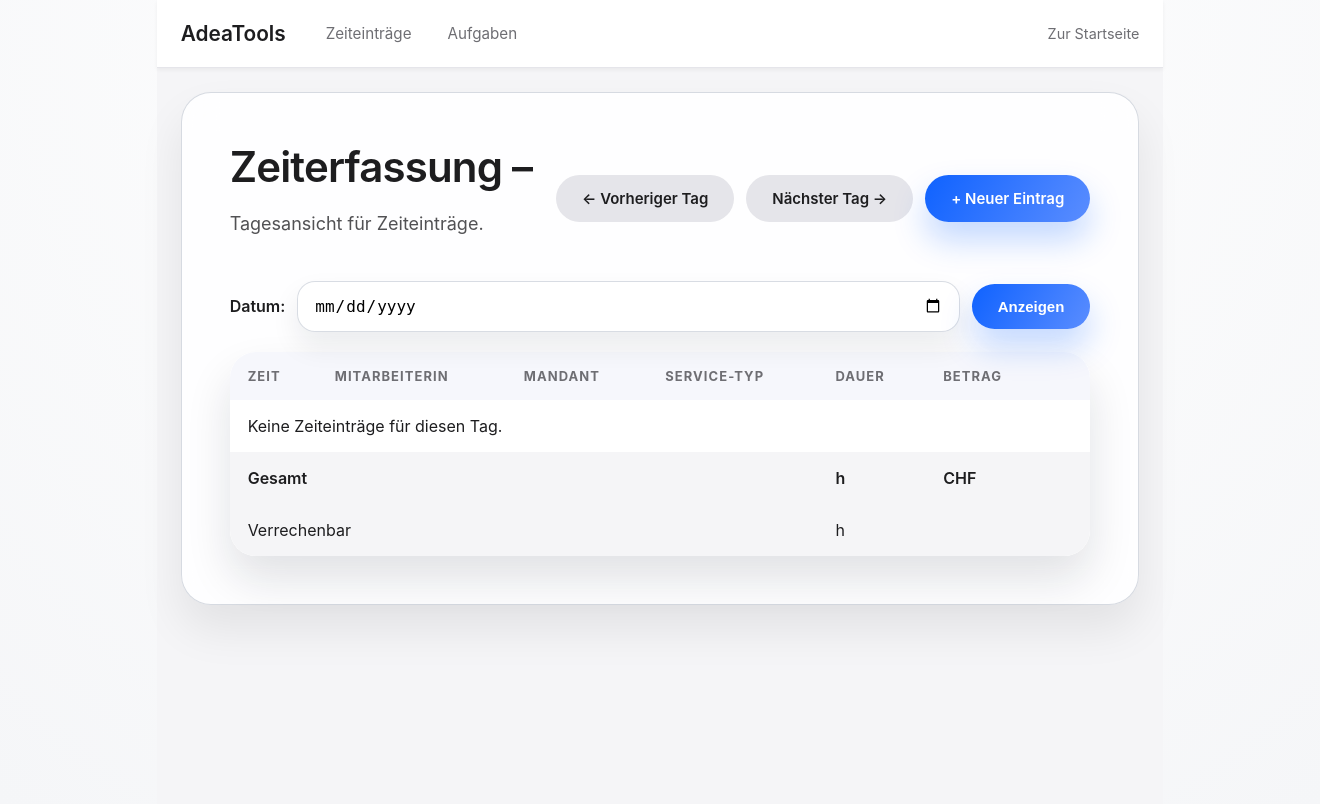
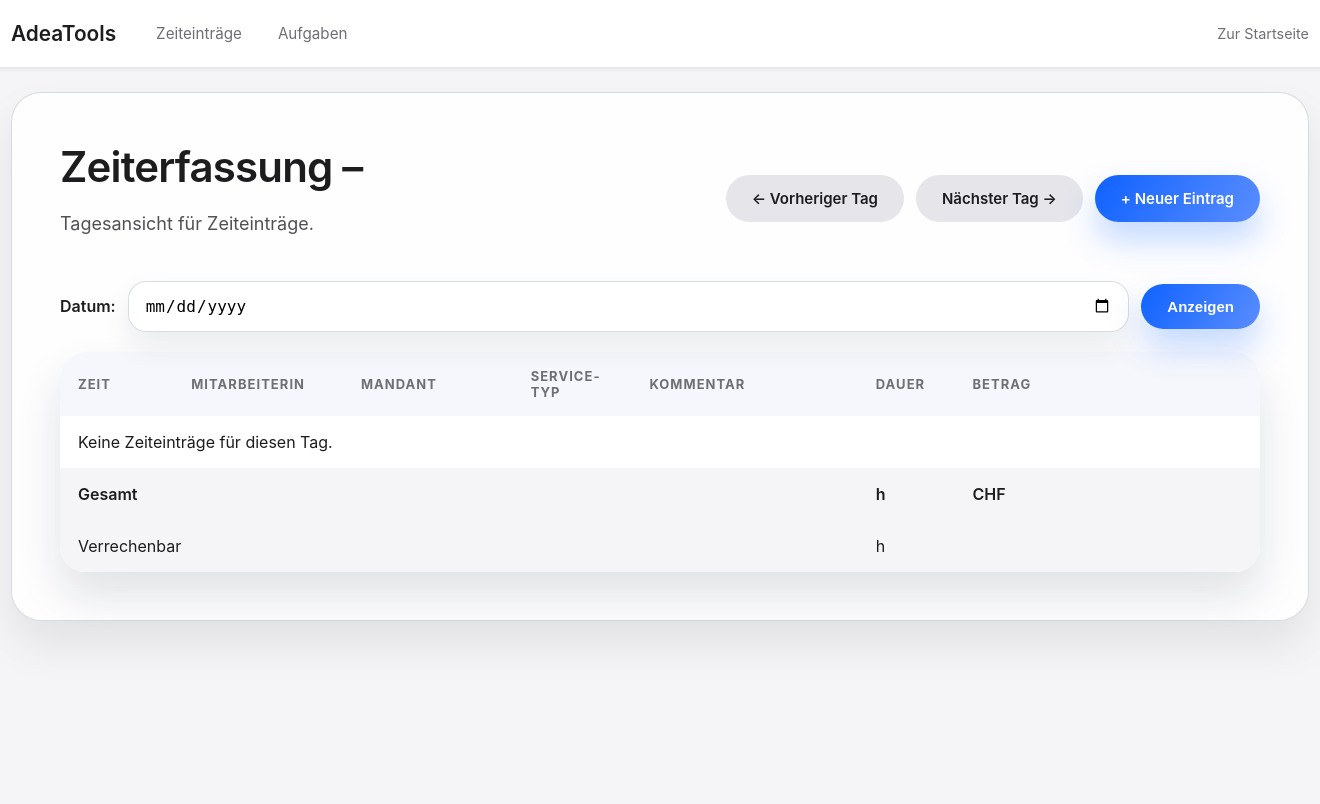
Before and after one commit to AlexandraAdea/AdeaTools, a Django app: template adeazeit/templates/adeazeit/timeentry_day.html in a window 1320 px wide. Run offline with Django 5.2, Linux system fonts and the light colour scheme; the template is opened without the code that fills it, so the values that code supplies are empty.

Commit message:
Verbesserung: Tabelle breiter + Kommentar-Spalte hinzugefügt - Tabelle min-width: 1200px für mehr Platz - Kommentar-Spalte mit Tooltip für vollständigen Text - content-card max-width: 100% für breiteres Layout

```diff
--- a/adeazeit/templates/adeazeit/timeentry_day.html
+++ b/adeazeit/templates/adeazeit/timeentry_day.html
@@ -91,7 +91,7 @@ document.addEventListener('DOMContentLoaded', function() {
 {% endblock %}
 
 {% block content %}
-<section class="content-card">
+<section class="content-card" style="max-width: 100%; width: 100%;">
     <div class="adea-d-flex-between">
         <div>
             <h1 style="margin-bottom: 8px;">Zeiterfassung – {{ selected_date|date:"d.m.Y" }}</h1>
@@ -131,17 +131,18 @@ document.addEventListener('DOMContentLoaded', function() {
         </form>
     </div>
 
-    <div class="adea-table-wrapper" style="margin-top: 20px;">
-        <table class="adea-table">
+    <div class="adea-table-wrapper" style="margin-top: 20px; overflow-x: auto;">
+        <table class="adea-table" style="min-width: 1200px;">
             <thead>
                 <tr>
-                    <th>Zeit</th>
-                    <th>Mitarbeiterin</th>
-                    <th>Mandant</th>
-                    <th>Service-Typ</th>
-                    <th>Dauer</th>
-                    <th>Betrag</th>
-                    <th></th>
+                    <th style="width: 100px;">Zeit</th>
+                    <th style="width: 150px;">Mitarbeiterin</th>
+                    <th style="width: 150px;">Mandant</th>
+                    <th style="width: 100px;">Service-Typ</th>
+                    <th style="width: 200px;">Kommentar</th>
+                    <th style="width: 80px;">Dauer</th>
+                    <th style="width: 150px;">Betrag</th>
+                    <th style="width: 120px;"></th>
                 </tr>
             </thead>
             <tbody>
@@ -155,6 +156,9 @@ document.addEventListener('DOMContentLoaded', function() {
                     <td><strong>{{ entry.mitarbeiter.name }}</strong></td>
                     <td>{{ entry.client.name|default:"–" }}</td>
                     <td>{{ entry.service_type.code }}</td>
+                    <td style="max-width: 200px; overflow: hidden; text-overflow: ellipsis; white-space: nowrap;" title="{{ entry.kommentar|default:'' }}">
+                        {{ entry.kommentar|default:"–"|truncatewords:10 }}
+                    </td>
                     <td>{{ entry.dauer|floatformat:2 }}h</td>
                     <td>
                         <strong>{{ entry.betrag|floatformat:2 }} CHF</strong>
@@ -175,19 +179,19 @@ document.addEventListener('DOMContentLoaded', function() {
                 </tr>
                 {% empty %}
                 <tr>
-                    <td colspan="7">Keine Zeiteinträge für diesen Tag.</td>
+                    <td colspan="8">Keine Zeiteinträge für diesen Tag.</td>
                 </tr>
                 {% endfor %}
             </tbody>
             <tfoot>
                 <tr style="background: #f5f5f7; font-weight: 600;">
-                    <td colspan="4">Gesamt</td>
+                    <td colspan="5">Gesamt</td>
                     <td>{{ total_dauer|floatformat:2 }}h</td>
                     <td>{{ total_betrag|floatformat:2 }} CHF</td>
                     <td></td>
                 </tr>
                 <tr style="background: #f5f5f7;">
-                    <td colspan="4">Verrechenbar</td>
+                    <td colspan="5">Verrechenbar</td>
                     <td>{{ billable_dauer|floatformat:2 }}h</td>
                     <td colspan="2"></td>
                 </tr>
```
